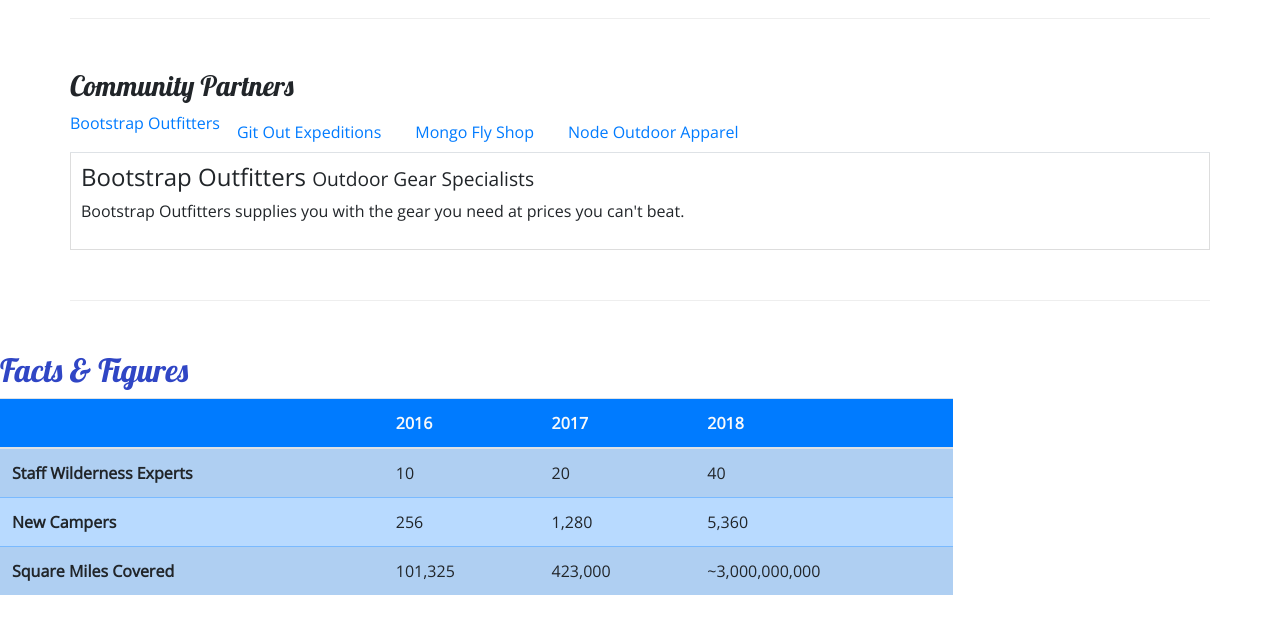
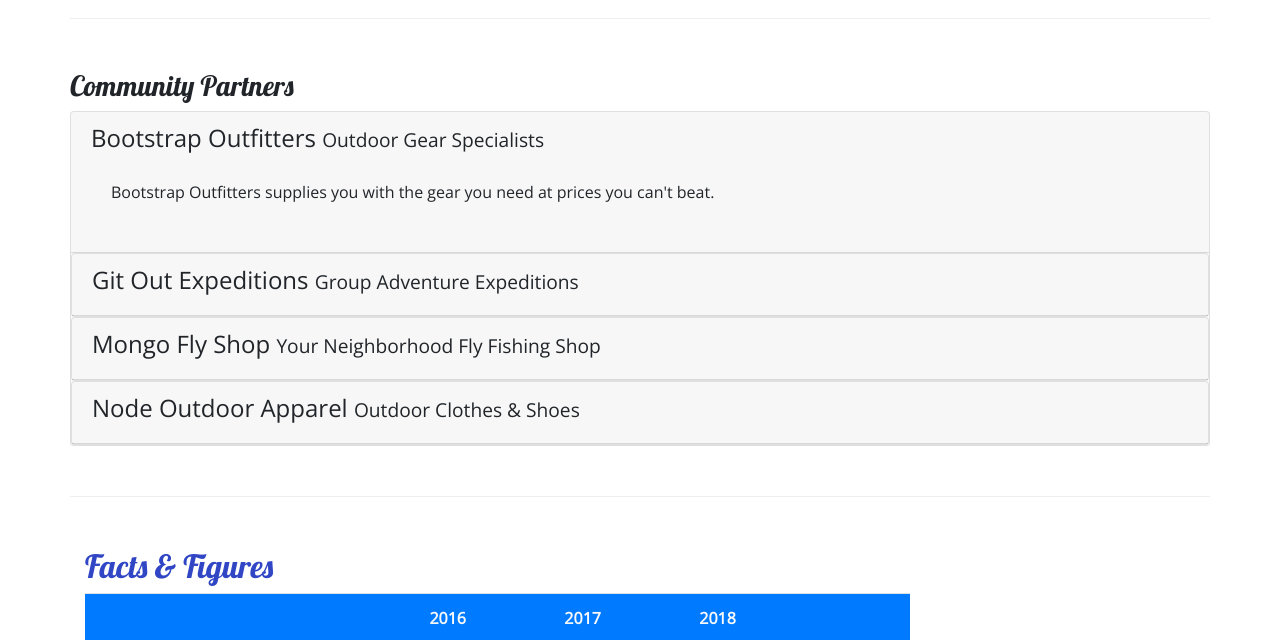
Before and after one commit to BrianBlits/Nucampsite, a website: page aboutus.html in a window 1280 px wide. Shown: the part 810-1450 px from the top of the page. Drawn offline with nearby package versions, Linux system fonts and the light colour scheme.

Commit message:
Accordion

```diff
--- a/aboutus.html
+++ b/aboutus.html
@@ -103,28 +103,57 @@
         <div class="row">
             <div  class="col row-content">
                 <h3>Community Partners</h3>
-                <ul class="nav nav-tabs">
-                    <li class="nav-item"><a class="nav-link-active" href="#bootstrap" role="tab" data-toggle="tab">Bootstrap Outfitters</a></li>
-                    <li class="nav-item"><a class="nav-link" href="#git" role="tab" data-toggle="tab">Git Out Expeditions</a></li>
-                    <li class="nav-item"><a class="nav-link" href="#mongo" role="tab" data-toggle="tab">Mongo Fly Shop</a></li>
-                    <li class="nav-item"><a class="nav-link" href="#node" role="tab" data-toggle="tab">Node Outdoor Apparel</a></li>
-                </ul>
-                <div class="tab-content">
-                    <div role="tabpanel" class="tab-pane fade show active" id="bootstrap">
-                        <h4>Bootstrap Outfitters <small>Outdoor Gear Specialists</small></h4>
-                        <p class="d-none d-sm-block">Bootstrap Outfitters supplies you with the gear you need at prices you can't beat.</p>
+                <div id="accordion">
+                    <div class="card">
+                        <div role="tab" class="card-header">
+                            <h4>
+                                <a data-toggle="collapse" data-target="#bootstrap">
+                                    Bootstrap Outfitters <small>Outdoor Gear Specialists</small></a>
+                            </h4>
+                            <div class="collapse show" id="bootstrap" data-parent="#accordion">
+                                <div class="card-body">
+                                    <p class="d-none d-sm-block">Bootstrap Outfitters supplies you with the gear you need at prices you can't beat.</p>
+                                </div>
+                            </div>
+                        </div>
+                    <div class="card">
+                        <div role="tab" class="card-header">
+                            <h4>
+                                <a class="collasped" data-toggle="collapse" data-target="#git">
+                                    Git Out Expeditions <small>Group Adventure Expeditions</small></a>
+                            </h4>
+                            <div class="collapse" id="git" data-parent="#accordion">
+                                <div class="card-body">
+                                    <p class="d-none d-sm-block">Join Git Out Expeditions to explore new horizons with a group of other adventurers!</p>
+                                </div>
+                            </div>
+                        </div>
                     </div>
-                    <div role="tabpanel" class="tab-pane fade" id="git">
-                        <h4>Git Out Expeditions <small>Group Adventure Expeditions</small></h4>
-                        <p class="d-none d-sm-block">Join Git Out Expeditions to explore new horizons with a group of other adventurers!</p>
+                    <div class="card">
+                        <div role="tab" class="card-header">
+                            <h4>
+                                <a class="collasped" data-toggle="collapse" data-target="#mongo">
+                                    Mongo Fly Shop <small>Your Neighborhood Fly Fishing Shop</small></a>
+                            </h4>
+                            <div class="collapse" id="mongo" data-parent="#accordion">
+                                <div class="card-body">
+                                    <p class="d-none d-sm-block">Need a new fishing pole, a tacklebox, or flies of all kinds? Stop by Mongo Fly Shop.</p>
+                                </div>
+                            </div>
+                        </div>
                     </div>
-                    <div role="tabpanel" class="tab-pane fade" id="mongo">
-                        <h4>Mongo Fly Shop <small>Your Neighborhood Fly Fishing Shop</small></h4>
-                        <p class="d-none d-sm-block">Need a new fishing pole, a tacklebox, or flies of all kinds? Stop by Mongo Fly Shop.</p>
-                    </div>
-                    <div role="tabpanel" class="tab-pane fade" id="node">
-                        <h4>Node Outdoor Apparel <small>Outdoor Clothes & Shoes</small></h4>
-                        <p class="d-none d-sm-block">From polar fleeces to swimsuits, hiking boots to waders, a visit to Node will be sure to get you covered.</p>
+                    <div class="card">
+                        <div role="tab" class="card-header">
+                            <h4>
+                                <a class="collasped" data-toggle="collapse" data-target="#node">
+                                    Node Outdoor Apparel <small>Outdoor Clothes & Shoes</small></a>
+                            </h4>
+                            <div class="collapse" id="node" data-parent="#accordion">
+                                <div class="card-body">
+                                    <p class="d-none d-sm-block">From polar fleeces to swimsuits, hiking boots to waders, a visit to Node will be sure to get you covered.</p>
+                                </div>
+                            </div>
+                        </div>
                     </div>
                 </div>
             </div>
--- a/css/styles.css
+++ b/css/styles.css
@@ -36,8 +36,15 @@ header h2 {
     background-color: #901CAD;
 }
 
+/* No longer needed in aboutus.html
 .tab-content {
     border: 1px solid #DDD;
     border-top: none;
     padding: 10px;
 }
+*/
+
+a, a:hover {
+    color: inherit;
+    text-decoration: none;
+  }
```
